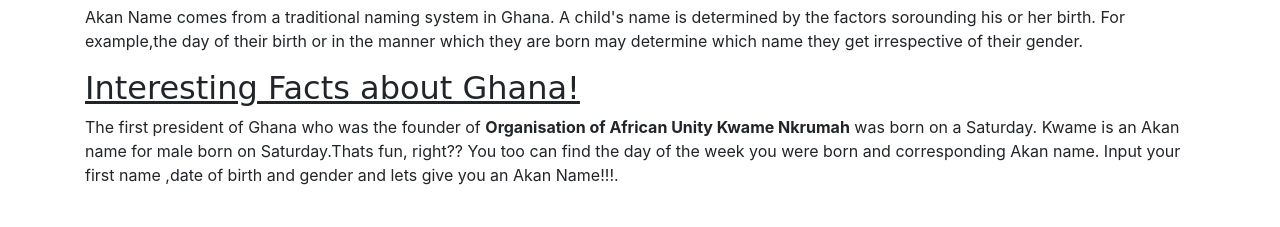
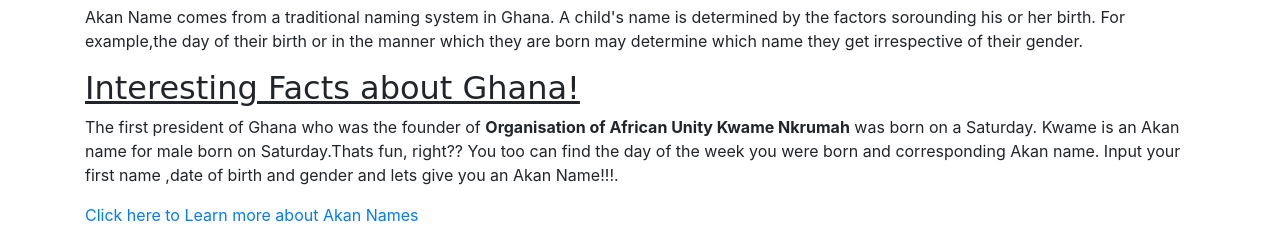
Before and after one commit to NNJAMBI/Akua-App, a plain HTML site: page index.html in a window 1280 px wide. Shown: the part 631-858 px from the top of the page. Before the commit the page ends 834 px from the top, so only its background shows below. Drawn offline with nearby package versions, Linux system fonts and the light colour scheme.

Commit message:
add a link that redirects user to a page with more info about the Akan names

```diff
--- a/index.html
+++ b/index.html
@@ -14,6 +14,7 @@
 </head>
 
 <body>
+
     <body>
         <div class="container">
             <div class="bg-img">
@@ -38,6 +39,7 @@
                 the day of the week you were born and corresponding Akan name.
                 Input your first name ,date of birth and gender and lets give you an Akan Name!!!. </p>
 
+                <a href="https://www.behindthename.com/names/usage/akan">Click here to Learn more about Akan Names</a>
 
             <script src="..\js\script.js" type="text/javascript"></script>
     </body>
```
Lines whose indentation alone changed are shown as unchanged.
